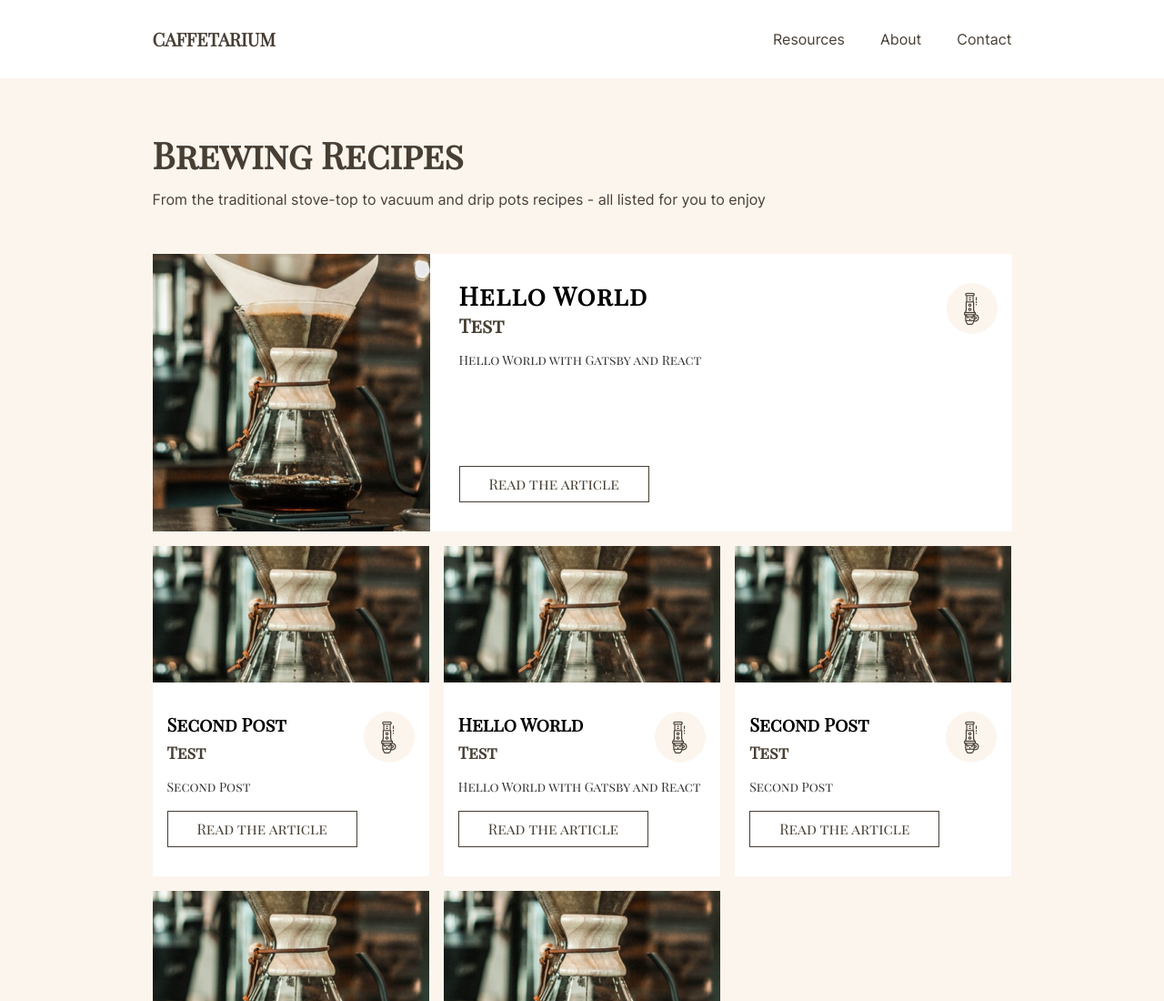
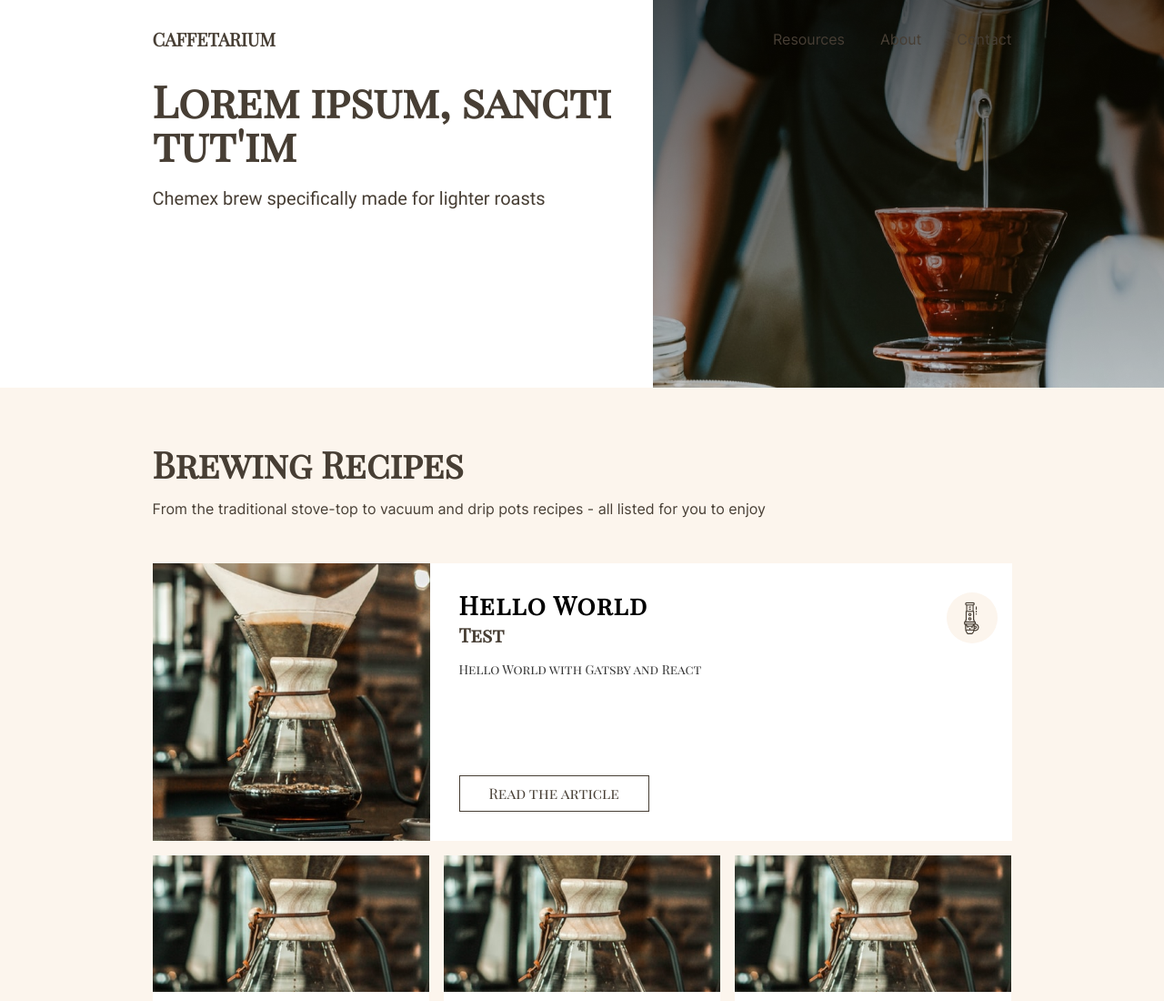
Before and after one commit to alextraykov/coffeeproject, a Gatsby site: page / in a window 1280 px wide. Shown: the top 1100 px of the page at 91% size. Built offline with nearby package versions, Linux system fonts and the light colour scheme; Gatsby itself is replaced by a stand-in of ours.

Commit message:
adding Hero component

```diff
--- a/gatsby-node.js
+++ b/gatsby-node.js
@@ -4,7 +4,7 @@ exports.createPages = ({ graphql, actions }) => {
   const { createPage } = actions;
 
   return new Promise((resolve, reject) => {
-    const blogPostTemplate = path.resolve("src/templates/blogPost.js");
+    const recipePostTemplate = path.resolve("src/templates/recipePost.js");
     resolve(
       graphql(`
         query {
@@ -29,7 +29,7 @@ exports.createPages = ({ graphql, actions }) => {
           const path = node.frontmatter.path;
           createPage({
             path,
-            component: blogPostTemplate,
+            component: recipePostTemplate,
             context: {
               pathSlug: path,
               prev: index === 0 ? null : posts[index - 1].node,
--- /dev/null
+++ b/src/components/Hero.js
@@ -0,0 +1,53 @@
+import React from "react";
+import styled from "styled-components";
+
+import GlobalStyle from "../style/global/GlobalStyle";
+import Spacing from "../style/components/Spacing";
+
+import Heading from "../style/components/Text/Heading";
+
+import HeroImage from "../images/Heroimage.png";
+
+const Wrapper = styled.div`
+    max-width: 945px;
+    margin: 0 auto;
+    display: flex;
+    flex-direction: column;
+    align-items: flex-start;
+    justify-content: flex-start;
+`;
+
+const TextWrapper = styled.div`
+    max-width: 550px;
+`;
+
+const Image = styled.div`
+    position: absolute;
+    top: 0;
+    right: 0;
+    background: red;
+    height: 100%;
+    max-height: 538px;
+    width: 43.888888888888889%;
+    z-index: -1;
+    background-image: url("${HeroImage}");
+`;
+
+const Hero = (props) => {
+    return (
+        <>
+            <GlobalStyle />
+            <Wrapper>
+                <TextWrapper>
+                    <Heading size="xl" color="taupe">Lorem ipsum, sancti tut'im</Heading>
+                    <Spacing height="24px"/>
+                    <Heading size="s" color="taupe" font="Roboto" weight="normal">Chemex brew specifically made for lighter roasts</Heading>
+                </TextWrapper>
+                <Spacing height="198px" />
+            </Wrapper>
+            <Image />
+        </>
+    )
+}
+
+export default Hero;
--- a/src/components/NavBar.js
+++ b/src/components/NavBar.js
@@ -1,6 +1,6 @@
-import PropTypes from "prop-types";
 import React from "react";
 import styled from "styled-components";
+
 import Heading from "../style/components/Text/Heading";
 import StyledLink from "../style/components/StyledLink";
 import Text from "../style/components/Text/Text";
@@ -38,13 +38,13 @@ const ClusterButton = styled(StyledLink)`
   }
 `;
 
-const NavBar = ({ siteTitle }) => {
+const NavBar = (props) => {
   return (
     <Header>
       <Wrapper>
         <StyledLink to="/">
           <Heading size="s" color="taupe">
-            {siteTitle}
+            CAFFETARIUM
           </Heading>
         </StyledLink>
         <NavCluster>
@@ -69,12 +69,4 @@ const NavBar = ({ siteTitle }) => {
   );
 };
 
-NavBar.propTypes = {
-  siteTitle: PropTypes.string
-};
-
-NavBar.defaultProps = {
-  siteTitle: ``
-};
-
 export default NavBar;
--- a/src/components/layout.js
+++ b/src/components/layout.js
@@ -20,7 +20,7 @@ const Main = styled.main`
 const Layout = ({ children }) => {
   return (
     <Wrapper>
-      <NavBar siteTitle="CAFFETARIUM" />
+      <NavBar />
       <Main>{children}</Main>
       <Footer />
     </Wrapper>
--- a/src/pages/index.js
+++ b/src/pages/index.js
@@ -9,6 +9,7 @@ import Text from "../style/components/Text/Text";
 import Spacing from "../style/components/Spacing";
 import CardGrid from "../components/CardGrid";
 import Button from "../components/Button";
+import Hero from "../components/Hero";
 
 const IndexPage = props => {
   const { articleCards } = props.data;
@@ -20,6 +21,7 @@ const IndexPage = props => {
     <>
       <GlobalStyle />
       <Layout>
+        <Hero />
         <Section>
           <Heading size="l" color="taupe">
             Brewing Recipes
--- a/src/style/components/Text/Heading.js
+++ b/src/style/components/Text/Heading.js
@@ -6,10 +6,9 @@ import colors from "../../colors";
 const HeaderTag = styled.h1`
   ${props => {
     let settings = `
-    font-family: Playfair Display;
-    font-weight: bold;
-    color:  ${props.color !== undefined ? colors[props.color] : colors.white};
-
+    font-family: ${!!props.font ? `${props.font}` : 'Playfair Display'};
+    font-weight: ${!!props.weight ? `${props.weight}` : 'bold'};
+    color:  ${!!props.color ? colors[props.color] : colors.white};
   `;
     switch (props.size) {
       case "s":
@@ -38,7 +37,9 @@ const Heading = props => {
 Heading.propTypes = {
   size: PropTypes.string.isRequired,
   color: PropTypes.string,
-  className: PropTypes.string
+  className: PropTypes.string,
+  font: PropTypes.string,
+  weight: PropTypes.string
 };
 
 export default Heading;
--- a/src/style/global/GlobalStyle.js
+++ b/src/style/global/GlobalStyle.js
@@ -11,6 +11,13 @@ const GlobalStyle = createGlobalStyle`
     @font-face {
         font-family: 'Playfair Display';
         src: url('../fonts/PlayFairDisplaySC-Regular.ttf') format('truetype');
+        font-weight: normal;
+        font-style: normal;
+    }
+
+    @font-face {
+        font-family: 'Roboto';
+        src: url('../fonts/Roboto-Regular.ttf') format('truetype');
         font-weight: normal;
         font-style: normal;
     }
```
Also changed, not shown: src/templates/blogPost.js (deleted, +0 -71 lines), src/templates/recipePost.js (added, +46 -0 lines), src/images/Heroimage.png (added), static/fonts/Roboto-Regular.ttf (added).
